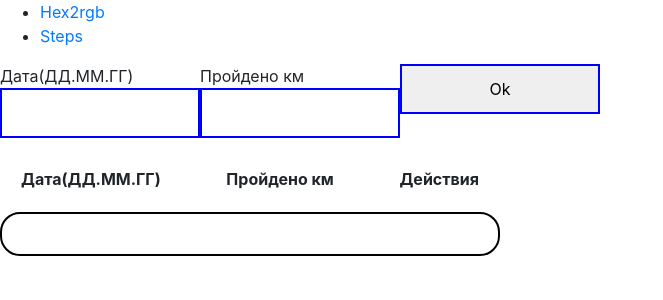
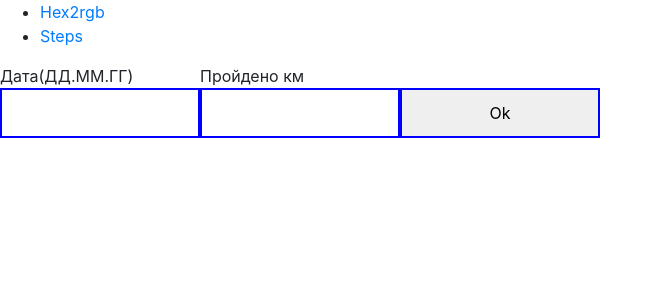
Before and after one commit to navarichN/forms, a React (Create React App) app in the folder hometasks/: page /Steps in a window 1280 px wide. Shown: the top 300 px of the page, without its empty margins (0-663 px from the left). Built offline with nearby package versions, Linux system fonts and the light colour scheme.

Commit message:
feat: add conditional rendering of data output

```diff
--- a/hometasks/src/App.css
+++ b/hometasks/src/App.css
@@ -54,6 +54,9 @@ form {
   flex-direction: row;
 }
 
+.adding {
+  color: white;
+}
 
 .output {
   display: flex;
@@ -63,6 +66,22 @@ form {
   width: 500px;
 
 
+}
+
+td {
+  width: 30px;
+}
+
+.output-head {
+  display: flex;
+  flex-direction: row;
+  justify-content: space-between;
+  width: 100%;
+  padding: 20px;
+}
+
+thead {
+  width: 100%;
 }
 
 .output-head {
--- a/hometasks/src/components/Steps/Steps.js
+++ b/hometasks/src/components/Steps/Steps.js
@@ -4,24 +4,49 @@ import {PencilIcon, XCircleIcon} from '@primer/octicons-react';
 export default function Steps(){
     const [data, setData] = useState({});
     const [date, setDate] = useState('');
-    const [dist, setDist] = useState('');
+    const [dist, setDist] = useState(0);
 
     const onSubmit = (e) => {
         // setData(data[date] = dist)
         if(data.hasOwnProperty(date)) {
-            console.log('date=',date, 'data[date]=', data[date])
-            console.log('data:',data)
-            data[date] = data[date]  + dist
+           console.log(data[date])
+           setData(data[date]+=dist)
         }
+
         setData(prev => ({
             ...prev,
             [date] : dist
         }))
 
+
         console.log(data)
         e.preventDefault();
     }
-
+    let table = (
+        <table className="output">
+        <thead>
+            <tr className="output-head">
+                <th>Дата(ДД.ММ.ГГ)</th>
+                <th>Пройдено км</th>
+                <th>Действия</th>
+            </tr>
+        </thead>
+        <tbody className="output-body">
+            {Object.entries(data).map((el) => {
+                return (
+                    <tr className="output-item">
+                        <td>{el[0]}</td>
+                        <td>{el[1]}</td>
+                        <td className="output-item-buttons">
+                            <button className="pen"><PencilIcon size={15}/></button>
+                            <button className="cross"><XCircleIcon size={16}/></button>
+                        </td>
+                    </tr>
+                )
+            })}
+        </tbody>
+    </table>
+    )
 
     return(
         <div className="steps">
@@ -33,36 +58,16 @@ export default function Steps(){
 
                 <label htmlFor="distance">
                     Пройдено км
-                    <input type="text" name="distance" id="distance" onChange={(e) => setDist(e.target.value)}></input>
+                    <input type="text" name="distance" id="distance" onChange={(e) => setDist(Number(e.target.value))}></input>
                 </label>
 
-                <label htmlFor="adding">
+                <label className="adding" htmlFor="adding">
+                    ''
                     <input type="submit" name="adding" id="adding" value="Ok" onClick={onSubmit}></input>
                 </label>
             </form>
             <div>
-                <table className="output">
-                    <tr className="output-head">
-                        <th>Дата(ДД.ММ.ГГ)</th>
-                        <th>Пройдено км</th>
-                        <th>Действия</th>
-                    </tr>
-                    <tbody className="output-body">
-                        {Object.entries(data).map((el) => {
-                            return (
-                                <tr className="output-item">
-                                    <td>{el[0]}</td>
-                                    <td>{el[1]}</td>
-                                    <td className="output-item-buttons">
-                                        <button className="pen"><PencilIcon size={15}/></button>
-                                        <button className="cross"><XCircleIcon size={16}/></button>
-                                    </td>
-                                </tr>
-                            )
-                        })}
-                    </tbody>
-
-                </table>
+                {Object.keys(data).length >= 1 ? table : ''}
             </div>
         </div>
     )
```
